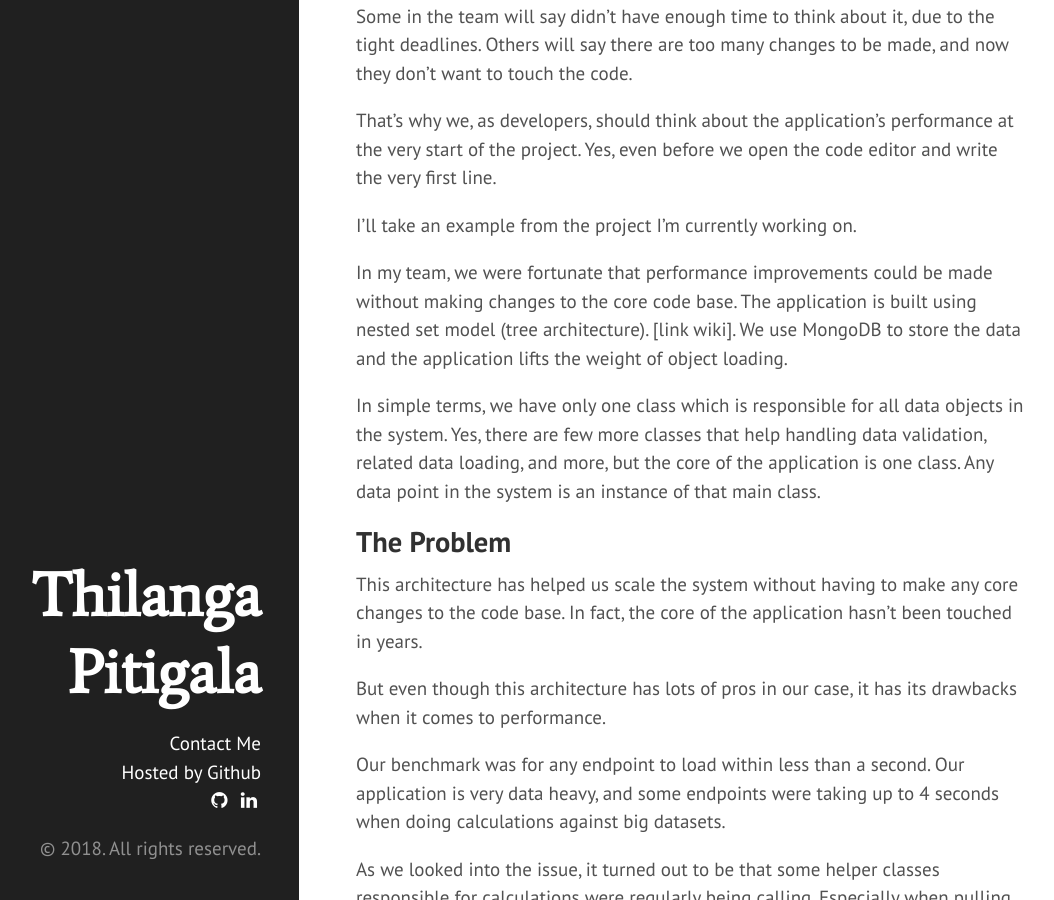
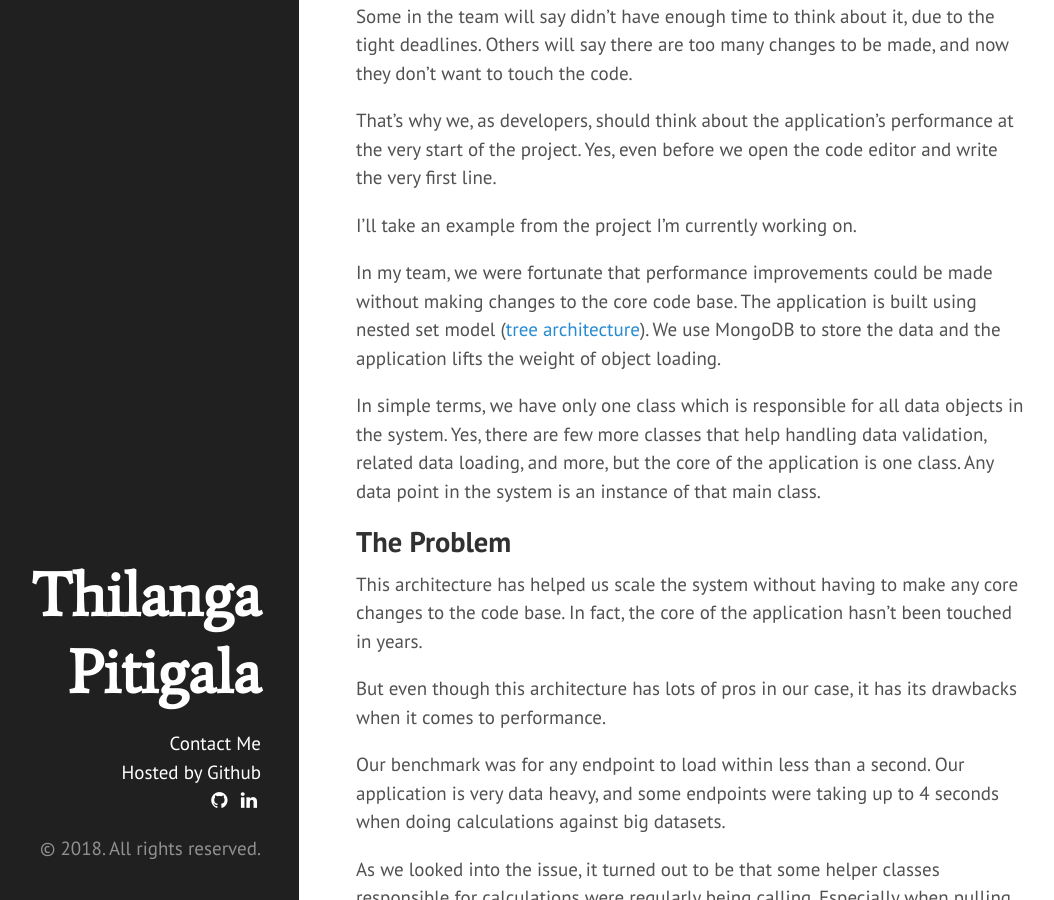
Before and after one commit to thilanga/thilanga.github.io, a Jekyll site: the page built from _posts/2018-09-01-how-to-boost-application-performance-without touching-the-core.md, in a window 1280 px wide and 900 px high, scrolled down 513 px. Shown: the whole window, without its empty margins (157-1211 px from the left). Built offline with Jekyll 4.4.1, drawn with Linux system fonts in a browser that asks for light colours; comment, search, counter and statistics services are not loaded.

Commit message:
Update 2018-09-01-how-to-boost-application-performance-without touching-the-core.md

```diff
--- a/_posts/2018-09-01-how-to-boost-application-performance-without touching-the-core.md
+++ b/_posts/2018-09-01-how-to-boost-application-performance-without touching-the-core.md
@@ -24,7 +24,7 @@ even before we open the code editor and write the very first line.
 I'll take an example from the project I'm currently working on.
 
 In my team, we were fortunate that performance improvements could be made without making changes to the core code base.
-The application is built using nested set model (tree architecture). [link wiki]. We use MongoDB to store the data and
+The application is built using nested set model ([tree architecture](https://en.wikipedia.org/wiki/Tree_structure){:target="_blank"}). We use MongoDB to store the data and
 the application lifts the weight of object loading.
 
 In simple terms, we have only one class which is responsible for all data objects in the system. Yes,
```
